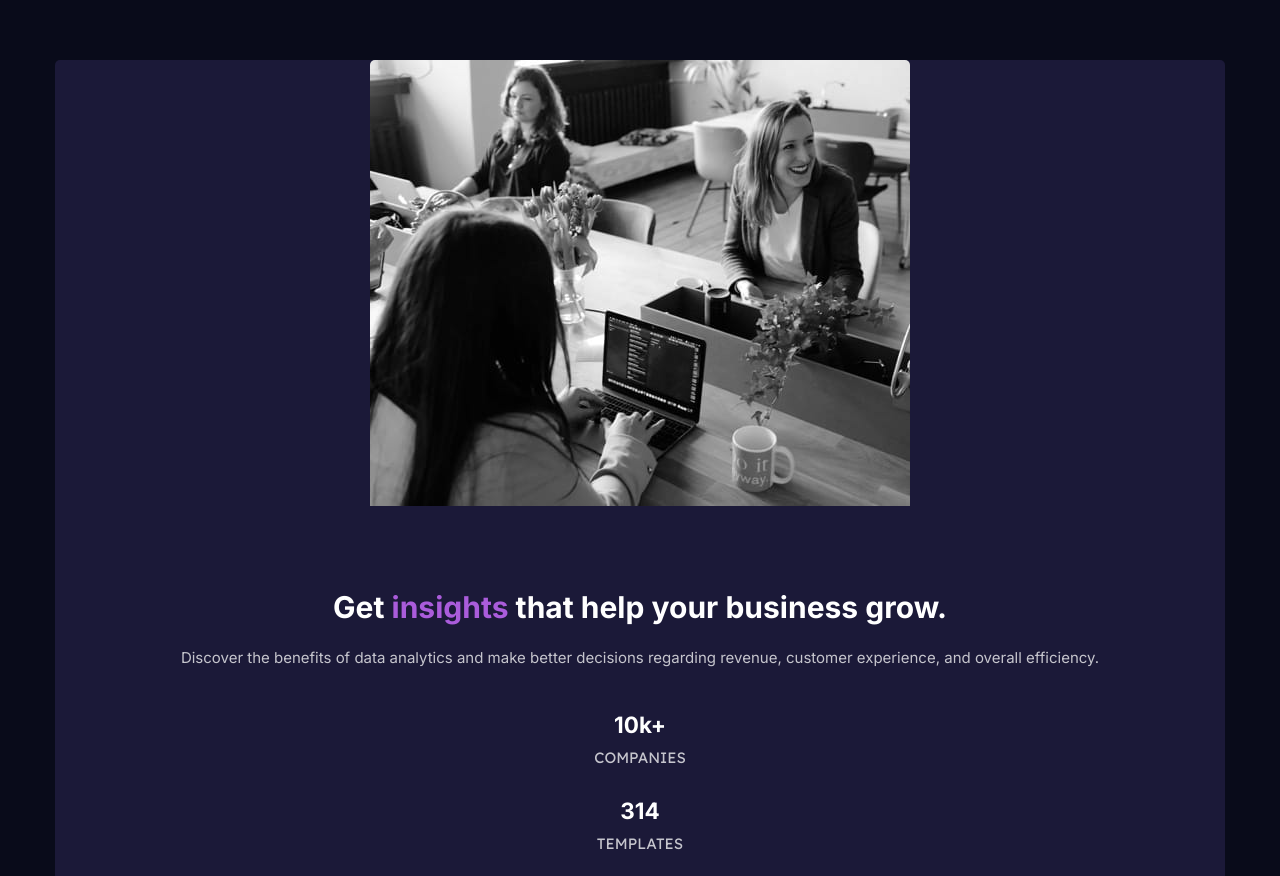
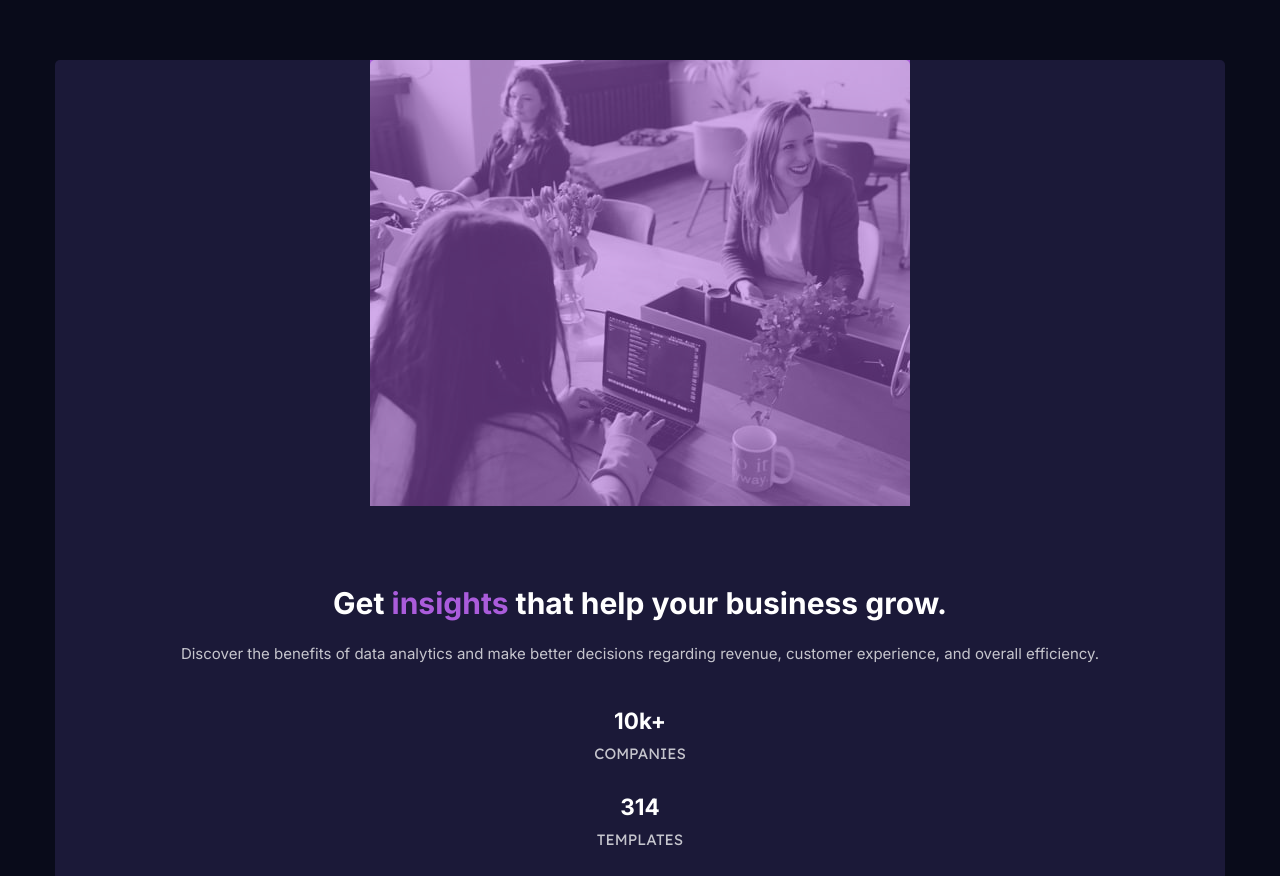
Before and after one commit to jonpking/frontend-mentor-stats-preview-card-component, a plain HTML site: page index.html in a window 1280 px wide. Shown: the part 224-1100 px from the top of the page. Drawn offline with Linux system fonts and the light colour scheme.

Commit message:
added color tint to image

```diff
--- a/styles.css
+++ b/styles.css
@@ -20,10 +20,15 @@ main {
 
 figure {
     margin: 0;
+    position: relative;
+    display: inline-block;
+    background: hsl(277, 64%, 61%);
 }
 
 img {
     width: 100%;
+    display: block;
+    opacity: 0.5;
     border-radius: 5px 5px 0 0;
 }
 
```
